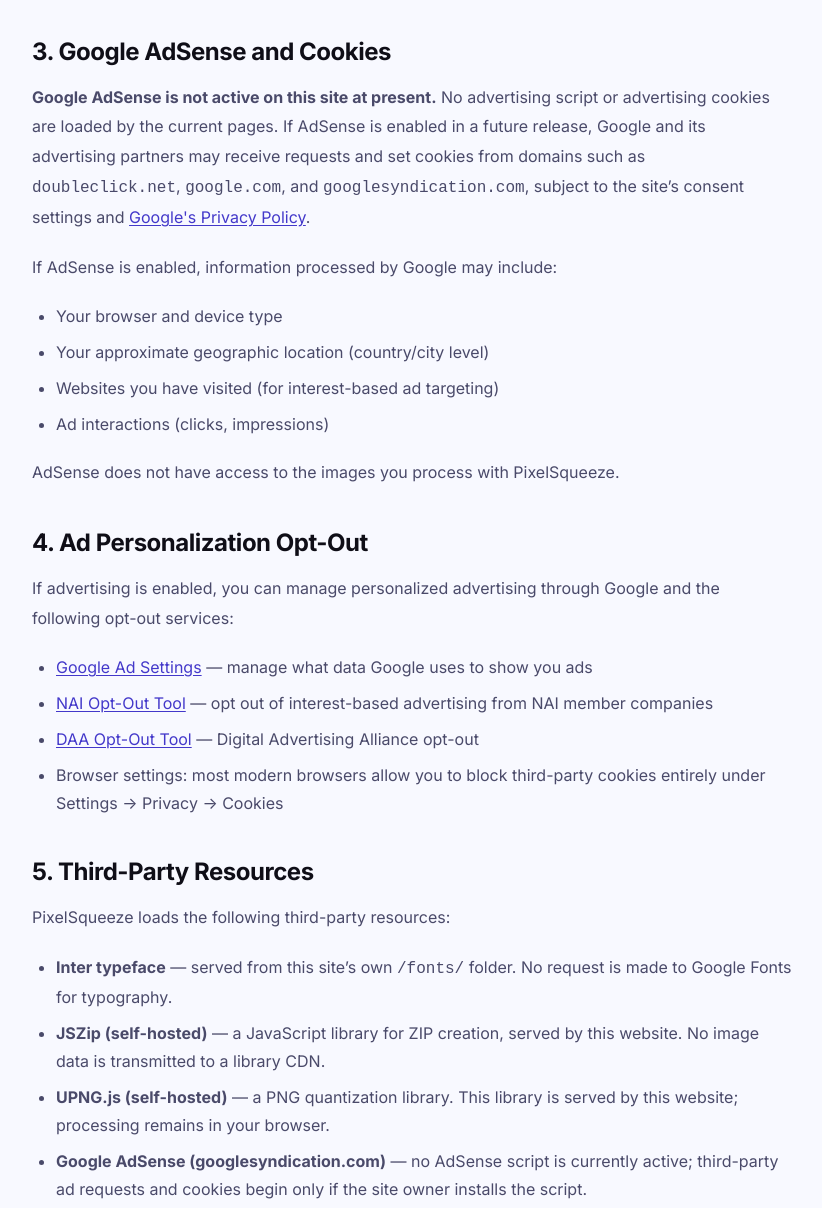
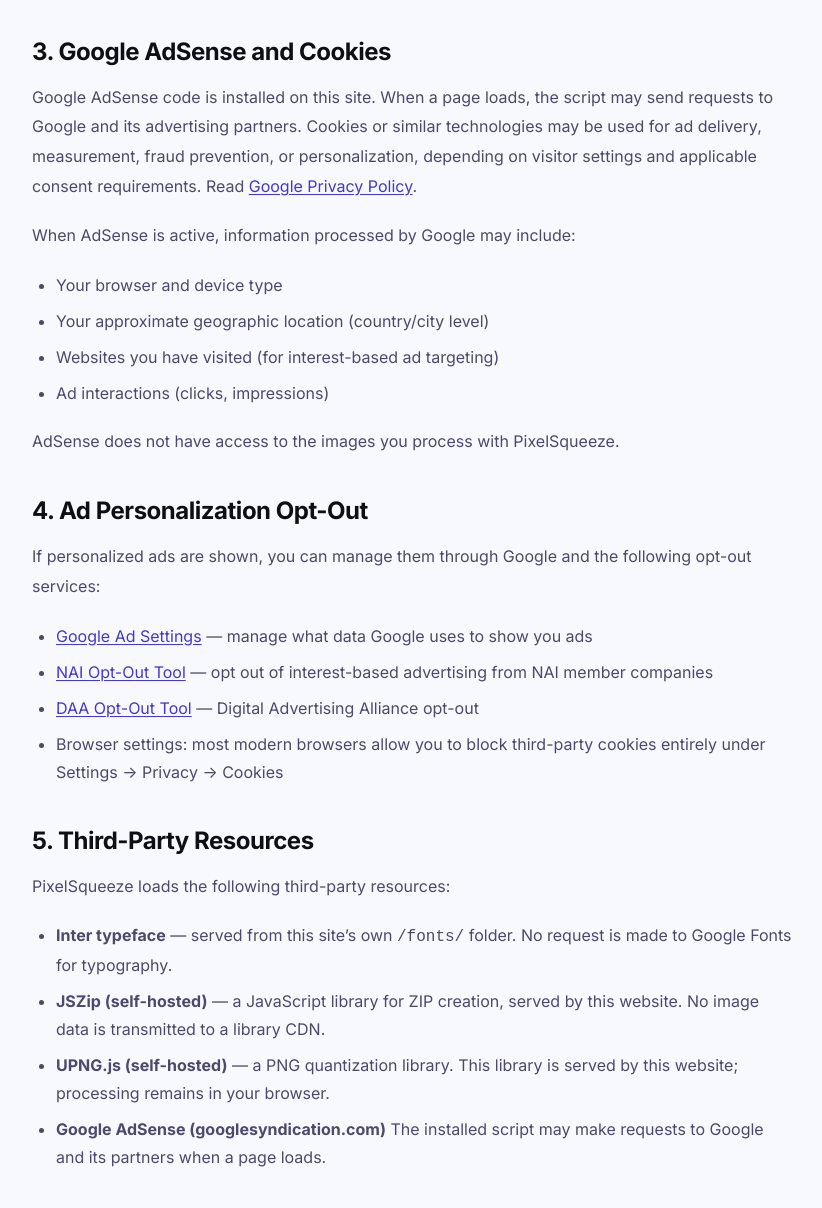
Before and after one commit to badr554/Image-Compressor-Converter, a plain HTML site: page privacy.html in a window 1280 px wide. Shown: the part 1244-2452 px from the top of the page, without its empty margins (228-1050 px from the left). Drawn offline with Linux system fonts and the light colour scheme.

Commit message:
Add AdSense verification snippet

```diff
--- a/privacy.html
+++ b/privacy.html
@@ -17,7 +17,7 @@
   <meta name="twitter:image" content="https://pixelsqueeze.site/og-image.png">
   <!-- <meta name="google-site-verification" content="YOUR_VERIFICATION_CODE"> -->
   <link rel="icon" type="image/svg+xml" href="/favicon.svg">
-  <!-- AdSense script here -->
+  <script async src="https://pagead2.googlesyndication.com/pagead/js/adsbygoogle.js?client=ca-pub-315300528543932" crossorigin="anonymous"></script>
   <link rel="stylesheet" href="/css/style.css">
   <link rel="stylesheet" href="/css/fonts.css">
   <link rel="preload" href="/fonts/inter-latin.woff2" as="font" type="font/woff2" crossorigin>
@@ -64,8 +64,8 @@
       <p>PixelSqueeze stores exactly one item in your browser's <code>localStorage</code>: your dark/light theme preference under the key <code>ps-theme</code>. This is a string value ("light" or "dark") stored locally on your device. It is never read by our servers, never included in any analytics, and is deleted when you clear your browser's local storage. To remove it manually, open your browser's DevTools (F12) → Application → Local Storage → pixelsqueeze.site → delete the <code>ps-theme</code> entry.</p>
 
       <h2>3. Google AdSense and Cookies</h2>
-      <p><strong>Google AdSense is not active on this site at present.</strong> No advertising script or advertising cookies are loaded by the current pages. If AdSense is enabled in a future release, Google and its advertising partners may receive requests and set cookies from domains such as <code>doubleclick.net</code>, <code>google.com</code>, and <code>googlesyndication.com</code>, subject to the site’s consent settings and <a href="https://policies.google.com/privacy" rel="noopener noreferrer" target="_blank">Google's Privacy Policy</a>.</p>
-      <p>If AdSense is enabled, information processed by Google may include:</p>
+      <p>Google AdSense code is installed on this site. When a page loads, the script may send requests to Google and its advertising partners. Cookies or similar technologies may be used for ad delivery, measurement, fraud prevention, or personalization, depending on visitor settings and applicable consent requirements. Read <a href="https://policies.google.com/privacy" rel="noopener noreferrer" target="_blank">Google Privacy Policy</a>.</p>
+      <p>When AdSense is active, information processed by Google may include:</p>
       <ul>
         <li>Your browser and device type</li>
         <li>Your approximate geographic location (country/city level)</li>
@@ -75,7 +75,7 @@
       <p>AdSense does not have access to the images you process with PixelSqueeze.</p>
 
       <h2>4. Ad Personalization Opt-Out</h2>
-      <p>If advertising is enabled, you can manage personalized advertising through Google and the following opt-out services:</p>
+      <p>If personalized ads are shown, you can manage them through Google and the following opt-out services:</p>
       <ul>
         <li><a href="https://www.google.com/settings/ads" rel="noopener noreferrer" target="_blank">Google Ad Settings</a> — manage what data Google uses to show you ads</li>
         <li><a href="https://optout.networkadvertising.org/" rel="noopener noreferrer" target="_blank">NAI Opt-Out Tool</a> — opt out of interest-based advertising from NAI member companies</li>
@@ -89,7 +89,7 @@
         <li><strong>Inter typeface</strong> — served from this site’s own <code>/fonts/</code> folder. No request is made to Google Fonts for typography.</li>
         <li><strong>JSZip (self-hosted)</strong> — a JavaScript library for ZIP creation, served by this website. No image data is transmitted to a library CDN.</li>
         <li><strong>UPNG.js (self-hosted)</strong> — a PNG quantization library. This library is served by this website; processing remains in your browser.</li>
-        <li><strong>Google AdSense (googlesyndication.com)</strong> — no AdSense script is currently active; third-party ad requests and cookies begin only if the site owner installs the script.</li>
+        <li><strong>Google AdSense (googlesyndication.com)</strong> The installed script may make requests to Google and its partners when a page loads.</li>
       </ul>
 
       <h2>6. Analytics</h2>
```
Also changed, not shown: 404.html (+1 -1 lines), about.html (+1 -1 lines), blog/best-image-formats.html (+1 -1 lines), blog/compress-images-for-web.html (+1 -1 lines), blog/image-size-instagram.html (+1 -1 lines), blog/image-size-youtube.html (+1 -1 lines), blog/index.html (+1 -1 lines), blog/reduce-image-size-quality.html (+1 -1 lines), blog/webp-vs-jpg.html (+1 -1 lines), compress-image-to-100kb.html (+1 -1 lines), contact.html (+1 -1 lines), disclaimer.html (+1 -1 lines), index.html (+1 -1 lines), jpg-to-png.html (+1 -1 lines), 3 more files, 1 other file.
